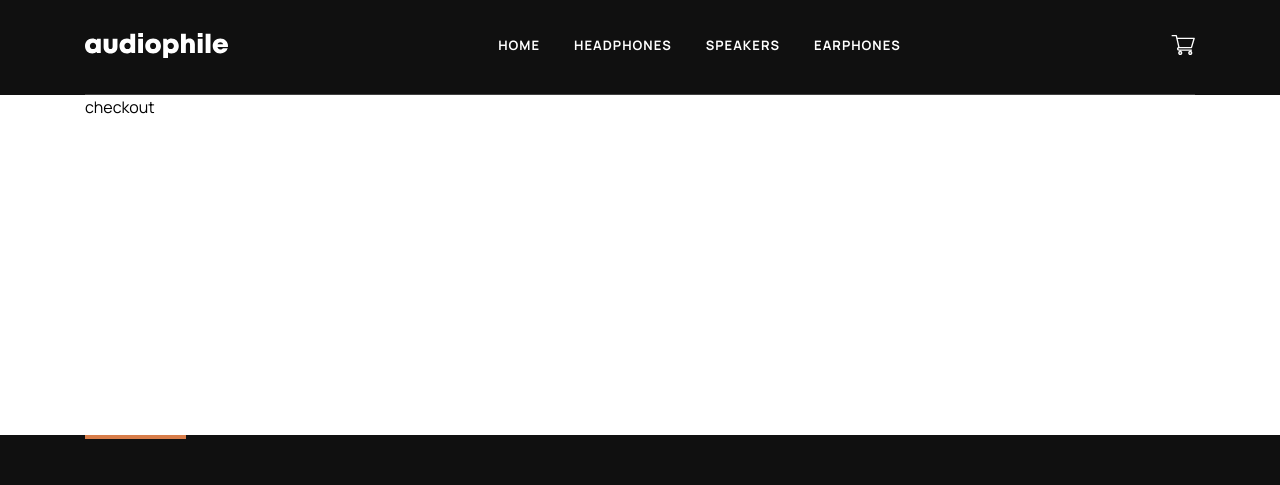
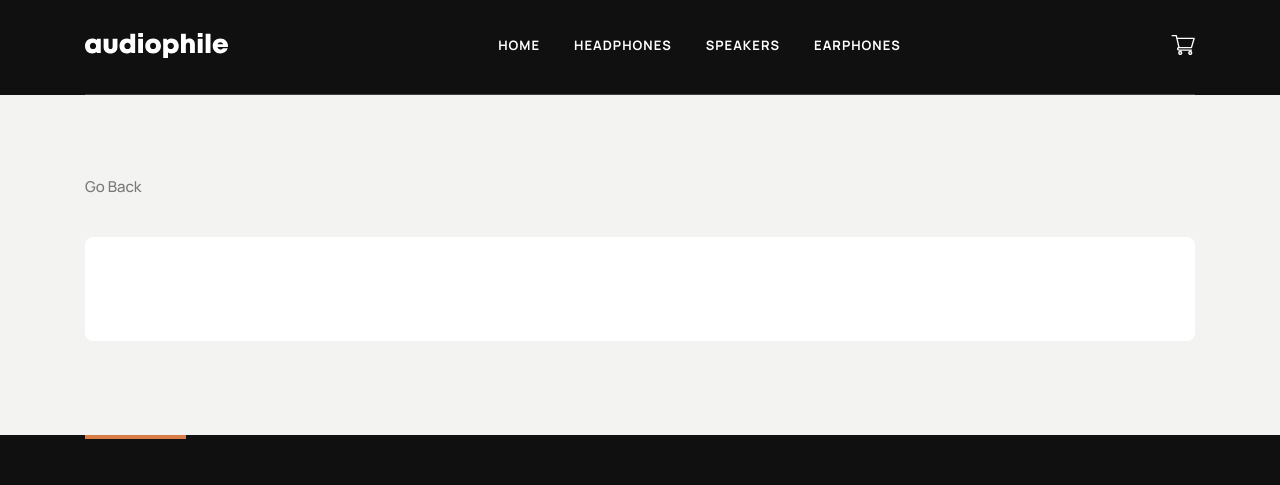
Before and after one commit to Mikoyzskie/fm-audiophile, a Next.js app: page /checkout in a window 1280 px wide. Shown: the top 485 px of the page. Built offline with nearby package versions, Linux system fonts and the light colour scheme.

Commit message:
chore:  +checkout metadata

```diff
--- a/src/app/checkout/page.tsx
+++ b/src/app/checkout/page.tsx
@@ -1,14 +1,26 @@
 import Header from "@/components/header"
 import Footer from "@/components/footer"
+import Back from "@/components/inner/goback"
+
+
+import type { Metadata } from "next";
+
+export const metadata: Metadata = {
+    title: "Checkout | Audiophile",
+    description: "Generated by create next app",
+};
 
 export default function page() {
     return (
-        <div className="flex min-h-screen flex-col">
+        <div className="flex min-h-screen flex-col bg-[#f3f3f2]">
             <div className="bg-[#101010]">
                 <Header />
             </div>
-            <div className="grow max-w-[1110px] w-full mx-auto">
-                checkout
+            <div className="grow max-w-[1110px] w-full mx-auto pt-[79px] flex flex-col items-start gap-[38px]">
+                <Back />
+                <div className="bg-white p-12 pt-14 w-full rounded-lg">
+
+                </div>
             </div>
 
             <Footer />
--- a/src/components/inner/goback.tsx
+++ b/src/components/inner/goback.tsx
@@ -1,7 +1,6 @@
 "use client"
 
 import { useRouter } from "next/navigation"
-
 
 export default function Back() {
     const router = useRouter()
```
